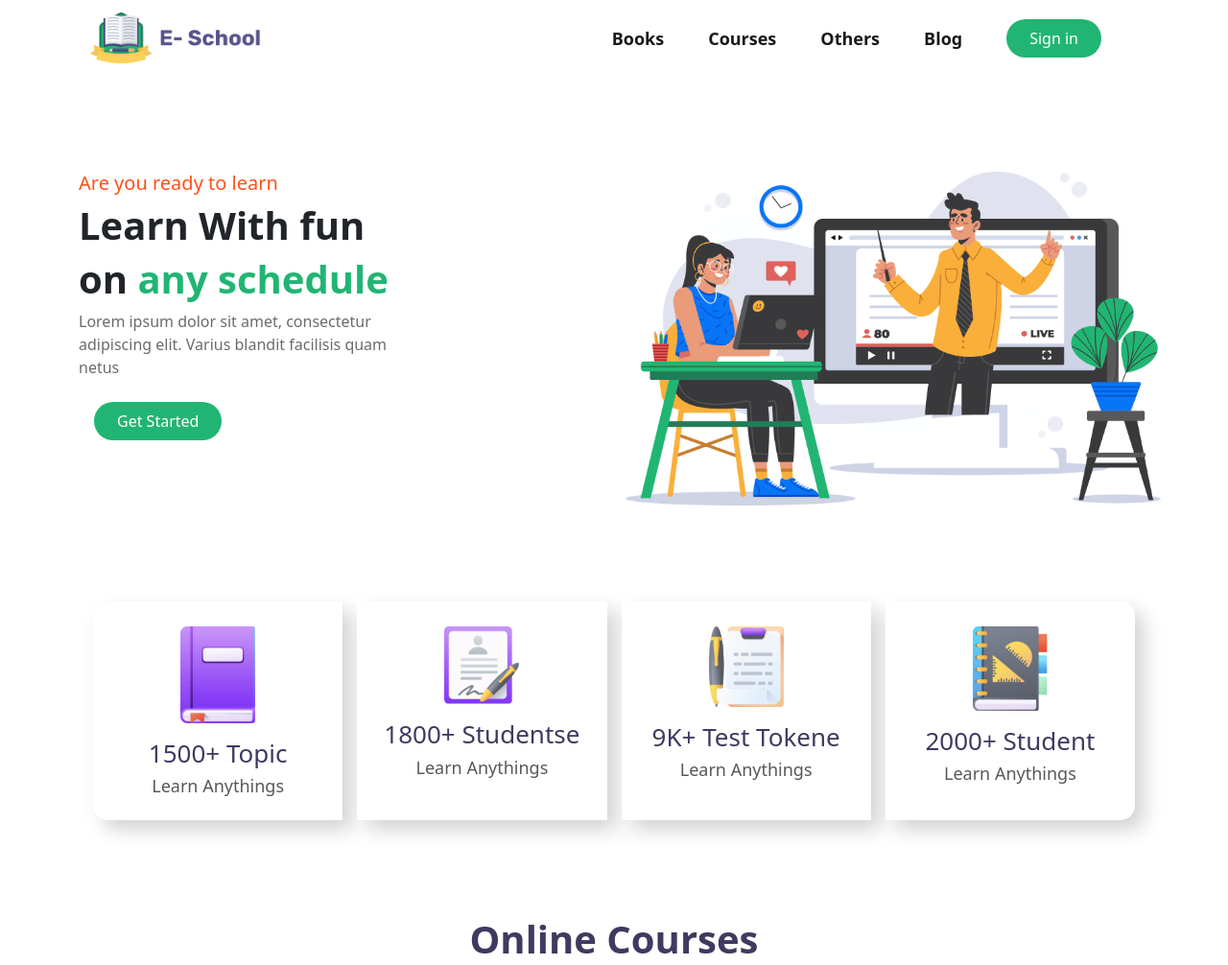
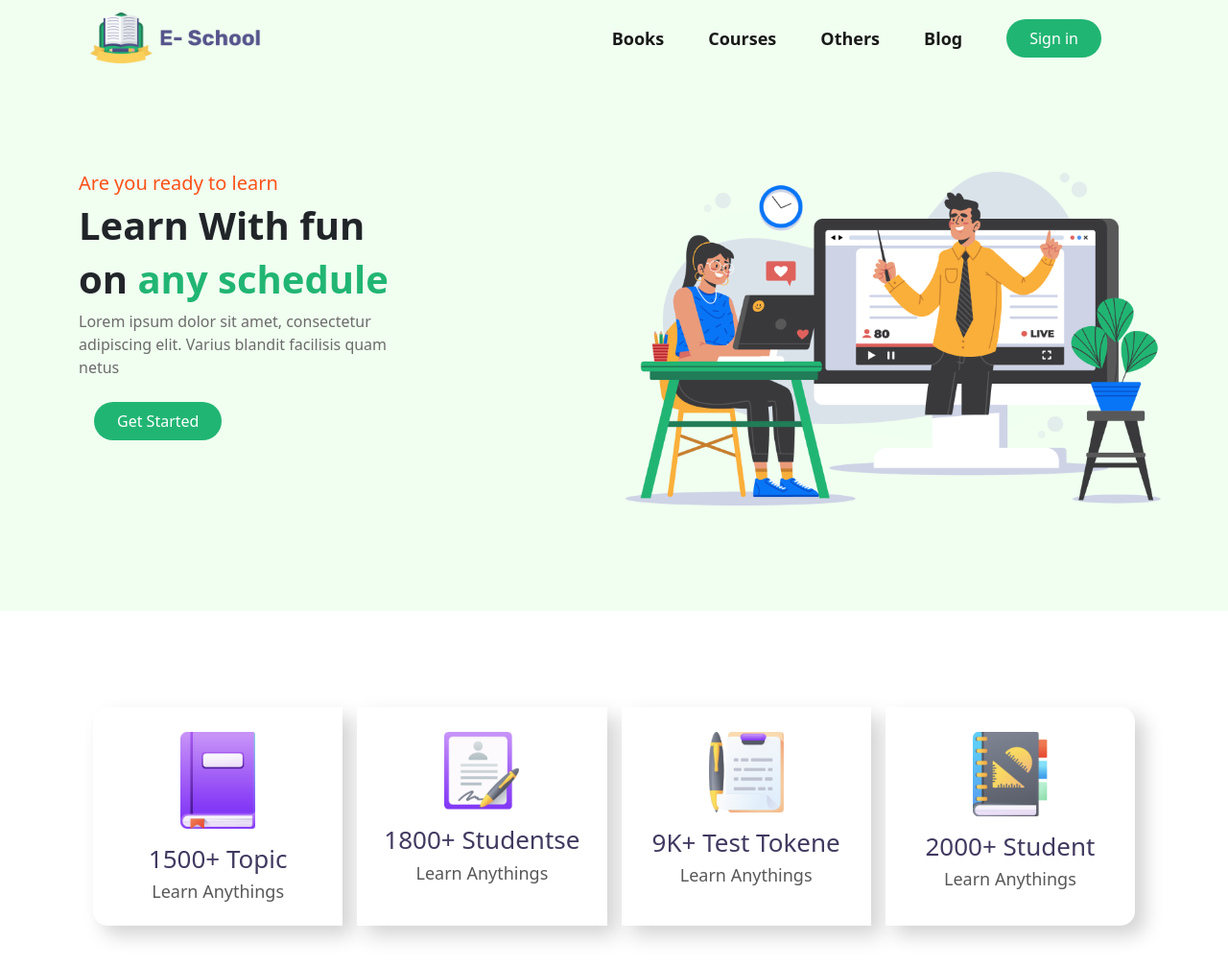
Before and after one commit to mdislamnishatnayeem/E-School, a plain HTML site: page index.html in a window 1280 px wide. Shown: the top 1006 px of the page at 96% size. Drawn offline with nearby package versions, Linux system fonts and the light colour scheme.

Commit message:
hello fine

```diff
--- a/style.css
+++ b/style.css
@@ -1,15 +1,17 @@
 
-
-}
 .TOPBAR{
 
 width:100%;
 height:auto;
 left: 0px;
 top: 0px;
+padding-bottom: 10px;
+background: #F0FFF0;
+margin-bottom: 100px;
 
-background: #F0FFF0;
+
 }
+
 .bg-light {
     --bs-bg-opacity:none;
 
```
